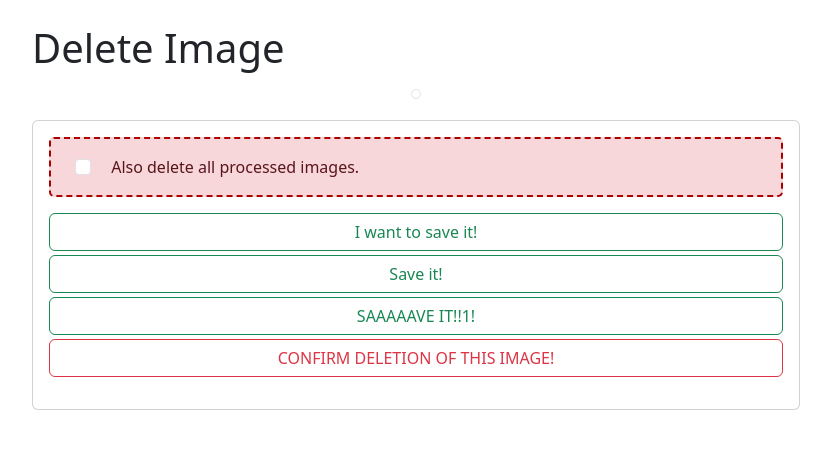
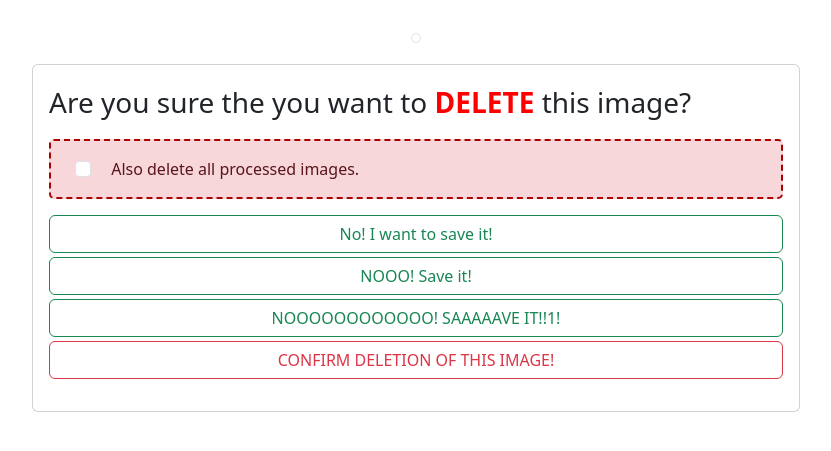
Before and after one commit to AlexSh3v/image-processor, a Django app: template templates/delete_image.html in a window 1280 px wide. Shown: the part 56-507 px from the top of the page, without its empty margins (224-1055 px from the left). Run offline with Django 3.2, Linux system fonts and the light colour scheme; the template is opened without the code that fills it, so the values that code supplies are empty; some libraries are stand-ins or nearby versions.

Commit message:
+Download image button, +Improved styles

```diff
--- a/templates/delete_image.html
+++ b/templates/delete_image.html
@@ -10,7 +10,6 @@
 {% endblock %}
 
 {% block body_tag %}
-    <h1>Delete Image</h1>
     {% comment %} <form action="{% url 'delete' image.pk %}" method="post" style="display:inline;">
         {% csrf_token %}
         <button type="submit" class="button">Delete</button>
@@ -21,8 +20,9 @@
         <div class="mb-3 container text-center">
             <img id="image" class="my-image img-thumbnail rounded" src="{{ image.source.url }}" alt="{{ image.source.name }}" onclick="openFullscreen();" >
         </div>
-        <div class="card">
+        <div class="card mb-5">
             <div class="card-body">
+                <p class="fs-3 mb-3">Are you sure the you want to <span style="color: red; font-weight: 900;">DELETE</span> this image?</p>
 
                 <div class="alert alert-danger dashed-border-danger" role="alert">
                     <input class="form-check-input ms-2" type="checkbox" value="" id="id_is_delete_children">
@@ -33,13 +33,13 @@
 
                 <div class="mb-3 row row-gap-1">
                     <div class="col-12">
-                        <a class="btn btn-outline-success w-100" href="{% url 'images' %}">I want to save it!</a>
+                        <a class="btn btn-outline-success w-100" href="{% url 'images' %}">No! I want to save it!</a>
                     </div>
                     <div class="col-12">
-                        <a class="btn btn-outline-success w-100" href="{% url 'images' %}">Save it!</a>
+                        <a class="btn btn-outline-success w-100" href="{% url 'images' %}">NOOO! Save it!</a>
                     </div>
                     <div class="col-12">
-                        <a class="btn btn-outline-success w-100" href="{% url 'images' %}">SAAAAAVE IT!!1!</a>
+                        <a class="btn btn-outline-success w-100" href="{% url 'images' %}">NOOOOOOOOOOOO! SAAAAAVE IT!!1!</a>
                     </div>
                     <div class="col-12">
                         <input class="btn btn-outline-danger w-100" id="confirm-deletion" type="submit" value="CONFIRM DELETION OF THIS IMAGE!" />
--- a/templates/edit_image.html
+++ b/templates/edit_image.html
@@ -26,7 +26,7 @@
     <form method="post" enctype="multipart/form-data" id="edit-form">
         {% csrf_token %}
         <div class="img-container mb-3">
-            <img id="image" class="current-editing-image" src="/media/{{ object.source.name }}" alt="Image to edit" />
+            <img id="image" class="current-editing-image" src="{{ object.source.url }}" alt="Image to edit" />
         </div>
         <div class="card mb-3">
             <div class="card-body">
--- a/templates/image_single.html
+++ b/templates/image_single.html
@@ -29,8 +29,9 @@
                 </tr>
             </tbody>
         </table>
-        <div class="mb-5 row row-cols-2 column-gap-1">
-            <a class="btn btn-outline-primary col-3" href="{% url 'edit' image.pk %}">Edit</a>
+        <div class="container mb-5 row row-cols-2 column-gap-1">
+            <a class="btn btn-outline-dark col-2" href="{{ image.source.url }}" download="{{ image.source.name }}">Download</a>
+            <a class="btn btn-outline-dark col-2" href="{% url 'edit' image.pk %}">Edit</a>
             <a class="btn btn-outline-danger col-2" href="{% url 'image-delete' image.pk %}">Delete</a>
         </div>
     </div>
```
